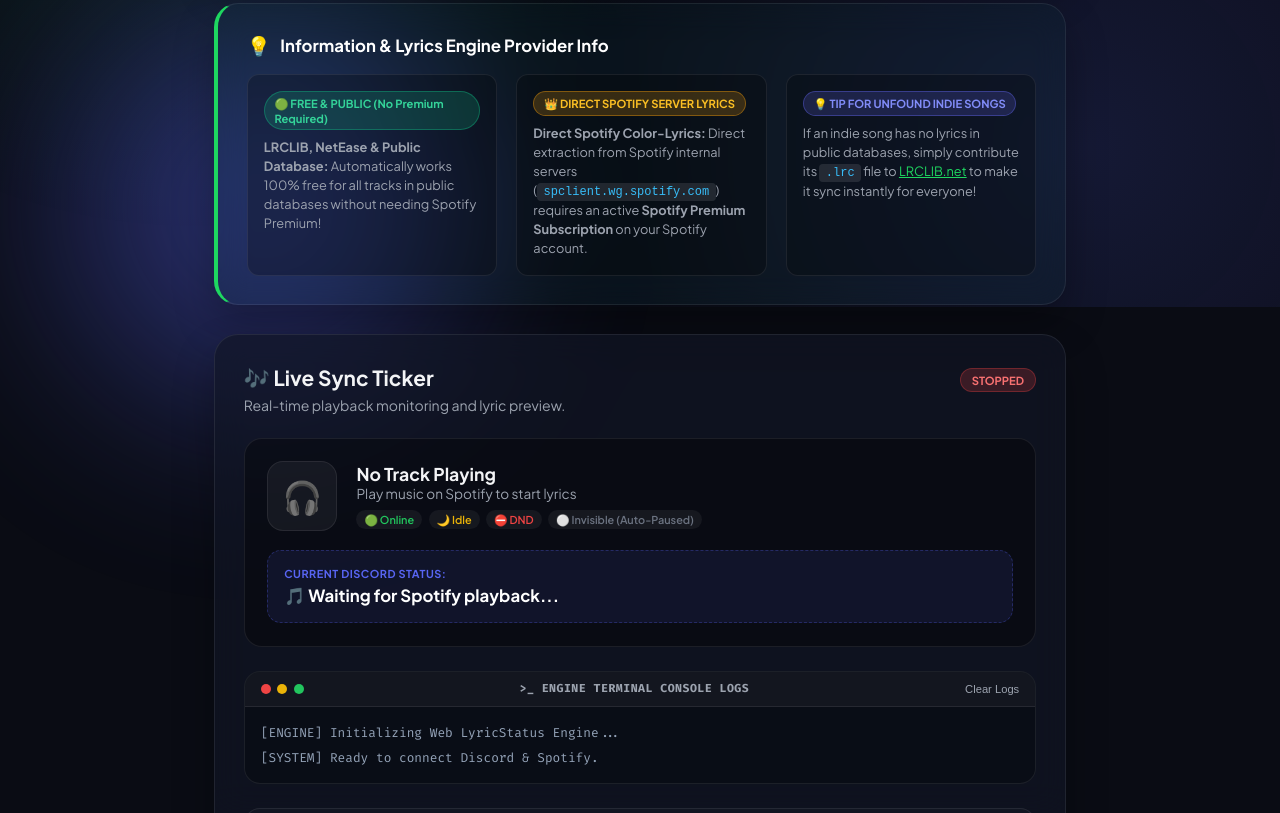
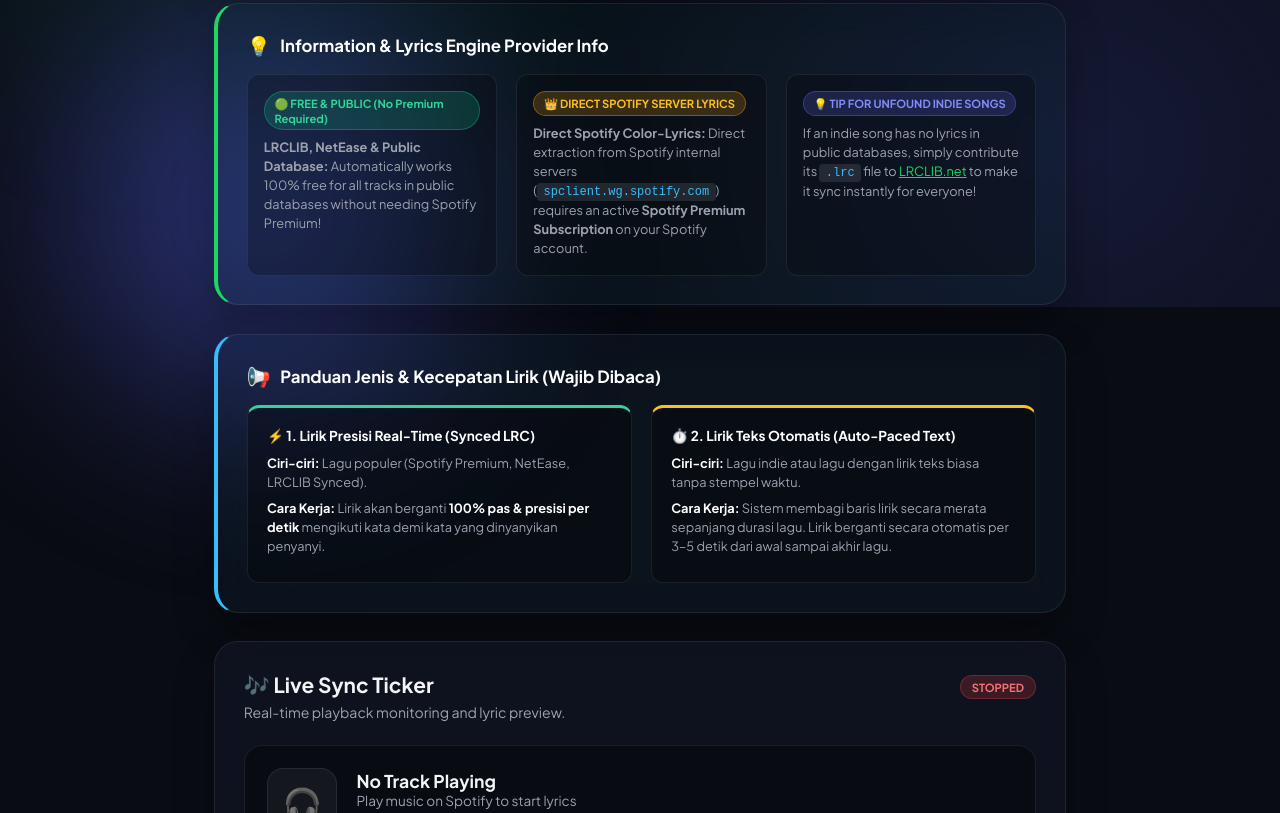
Before and after one commit to AhmadDev02/DICORD-LYRIC-SPOTIFY, a website: page public/index.html in a window 1280 px wide. Shown: the part 493-1306 px from the top of the page. Drawn offline with Linux system fonts and the light colour scheme.

Commit message:
Add user-friendly Panduan Jenis & Kecepatan Lirik section to UI for clear non-technical guidance

```diff
--- a/public/index.html
+++ b/public/index.html
@@ -91,6 +91,26 @@
         </div>
       </section>
 
+      <!-- Panduan Kecepatan & Jenis Lirik (User-Friendly Guide) -->
+      <section class="card notice-card sync-guide-card">
+        <div class="notice-header">
+          <span class="notice-icon">📢</span>
+          <h3>Panduan Jenis & Kecepatan Lirik (Wajib Dibaca)</h3>
+        </div>
+        <div class="sync-type-grid">
+          <div class="sync-type-box type-synced">
+            <div class="type-badge">⚡ 1. Lirik Presisi Real-Time (Synced LRC)</div>
+            <p><strong>Ciri-ciri:</strong> Lagu populer (Spotify Premium, NetEase, LRCLIB Synced).</p>
+            <p><strong>Cara Kerja:</strong> Lirik akan berganti <strong>100% pas & presisi per detik</strong> mengikuti kata demi kata yang dinyanyikan penyanyi.</p>
+          </div>
+          <div class="sync-type-box type-paced">
+            <div class="type-badge">⏱️ 2. Lirik Teks Otomatis (Auto-Paced Text)</div>
+            <p><strong>Ciri-ciri:</strong> Lagu indie atau lagu dengan lirik teks biasa tanpa stempel waktu.</p>
+            <p><strong>Cara Kerja:</strong> Sistem membagi baris lirik secara merata sepanjang durasi lagu. Lirik berganti secara otomatis per 3–5 detik dari awal sampai akhir lagu.</p>
+          </div>
+        </div>
+      </section>
+
       <!-- Sync Status & Live Previewer Card -->
       <section id="preview-section" class="card preview-card">
         <div class="card-header">
--- a/public/style.css
+++ b/public/style.css
@@ -557,3 +557,48 @@ input:checked + .slider:before { transform: translateX(20px); }
   color: #818cf8;
   border: 1px solid rgba(99, 102, 241, 0.4);
 }
+
+/* User-Friendly Sync Speed Guide */
+.sync-guide-card {
+  border-left: 4px solid #38bdf8;
+  background: rgba(56, 189, 248, 0.04);
+}
+
+.sync-type-grid {
+  display: grid;
+  grid-template-columns: repeat(auto-fit, minmax(280px, 1fr));
+  gap: 1.2rem;
+}
+
+.sync-type-box {
+  background: rgba(0, 0, 0, 0.3);
+  border: 1px solid var(--panel-border);
+  padding: 1.2rem;
+  border-radius: 12px;
+}
+
+.type-synced {
+  border-top: 3px solid #34d399;
+}
+
+.type-paced {
+  border-top: 3px solid #fbbf24;
+}
+
+.type-badge {
+  font-size: 0.85rem;
+  font-weight: 700;
+  margin-bottom: 0.6rem;
+  color: white;
+}
+
+.sync-type-box p {
+  font-size: 0.8rem;
+  color: var(--text-muted);
+  line-height: 1.5;
+  margin-bottom: 0.4rem;
+}
+
+.sync-type-box p strong {
+  color: white;
+}
```
